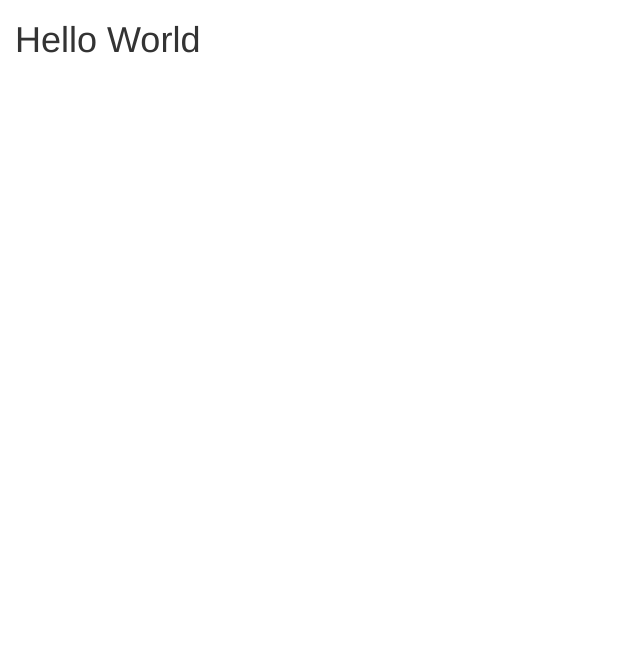
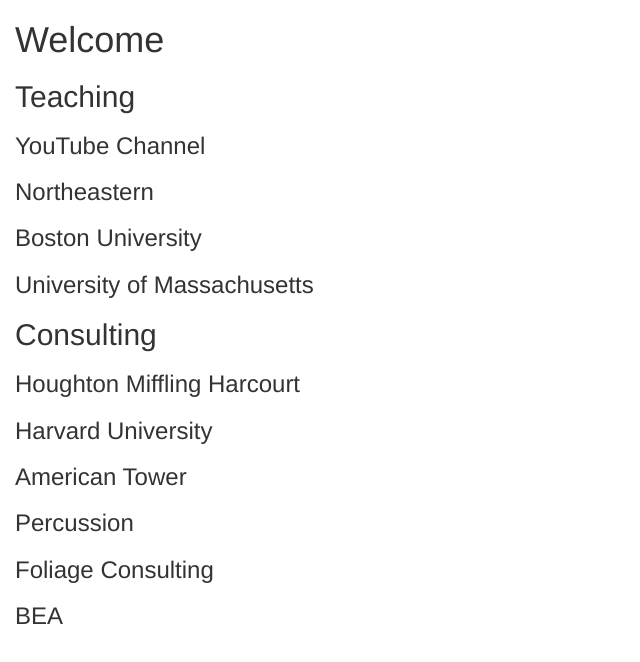
Before and after one commit to jannunzi/jannunzi.github.io, a plain HTML site: page index.html in a window 1280 px wide. Shown: the whole page, without its empty margins (0-640 px from the left). Drawn offline with nearby package versions, Linux system fonts and the light colour scheme.

Commit message:
Update index.html

```diff
--- a/index.html
+++ b/index.html
@@ -6,7 +6,19 @@
 <title>untitled</title>
 </head>
 	<div id="" class="container-fluid">
-		<h1>Hello World</h1>
+		<h1>Welcome</h1>
+		<h2>Teaching</h2>
+		<h3>YouTube Channel</h3>
+		<h3>Northeastern</h3>
+		<h3>Boston University</h3>
+		<h3>University of Massachusetts</h3>
+		<h2>Consulting</h2>
+		<h3>Houghton Miffling Harcourt</h3>
+		<h3>Harvard University</h3>
+		<h3>American Tower</h3>
+		<h3>Percussion</h3>
+		<h3>Foliage Consulting</h3>
+		<h3>BEA</h3>
 	</div>
 <body>
 </body>
```
